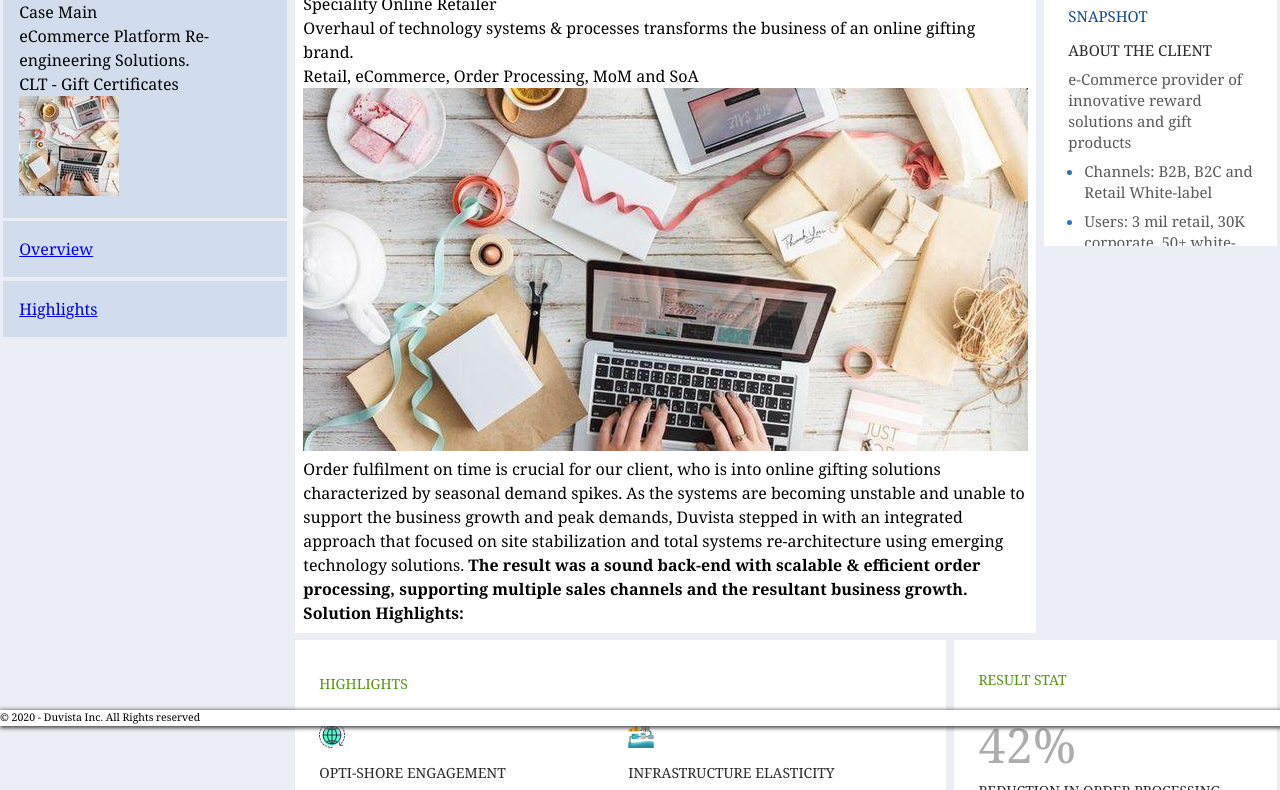
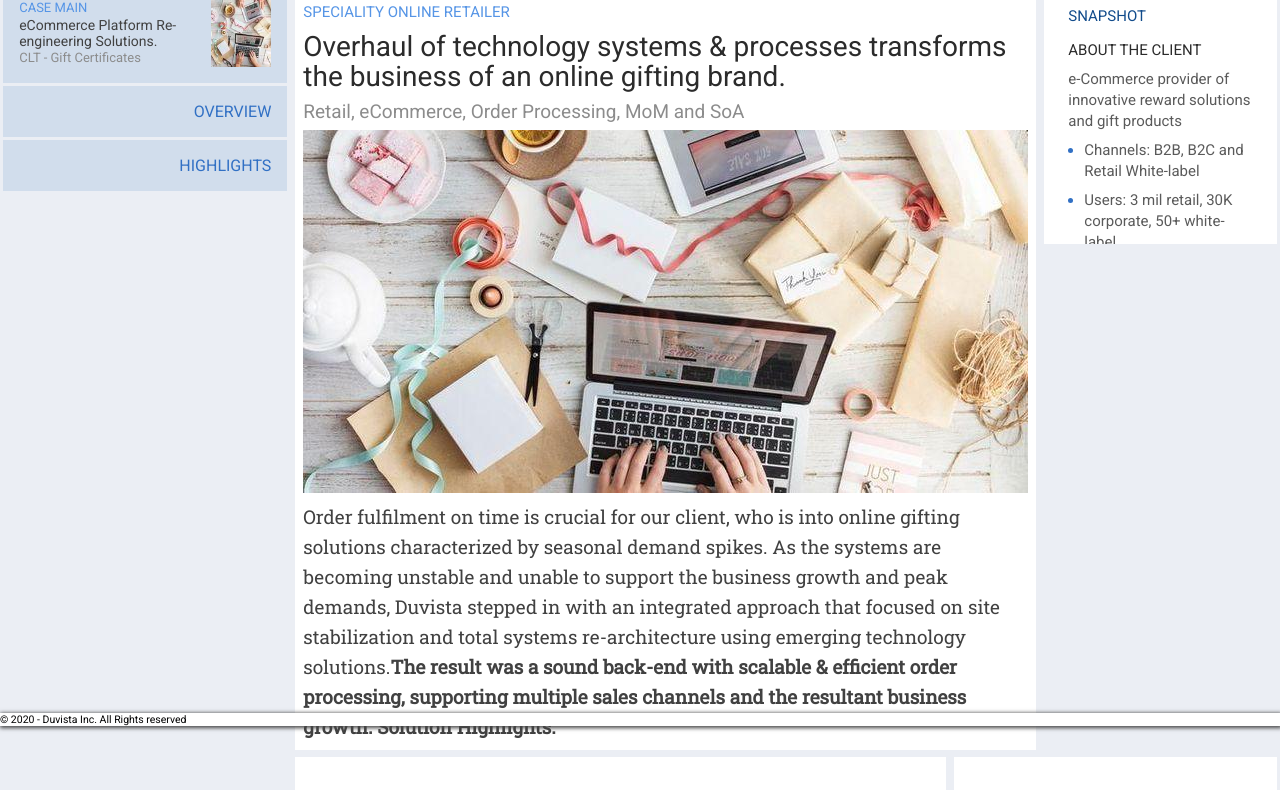
Before and after one commit to gopivjn/new-casewebpage, a plain HTML site: page index.html in a window 1280 px wide. Shown: the part 74-864 px from the top of the page. Drawn offline with Linux system fonts and the light colour scheme.

Commit message:
More styling pending

```diff
--- a/css/style.css
+++ b/css/style.css
@@ -2,6 +2,12 @@
   --bgmain-color:#EBEEF4;
   --primary-color:#FFFFFF;
   --secondary-color:#D1DDEC;
+  --supertitleprimary-color:#5695E6;
+  --supertitlesecondary-color:#3170c4;
+  --titleprimary-color:#2b2b2b;
+  --titlesecondary-color:#414141;
+  --subjects-color:#8c8c8c;
+  --snapshot-color:#114b8b;
   --max-width:1440px;
 }
 
@@ -12,18 +18,13 @@
 }
 
 body {
-  font-family: 'Georgia', sans-serif;
-  line-height: 1.5;
   background: var(--bgmain-color);
+  font-family: 'Roboto', sans-serif;
 }
 
 h1 {
   font-family: 'Georgia', sans-serif;
   font-size: 22px;
-}
-
-h2, h3, h4, h5, h6 {
-  font-family: 'Roboto', sans-serif;
 }
 
 .card {
@@ -39,6 +40,46 @@ h2, h3, h4, h5, h6 {
   margin:0.2rem;
 }
 
+#overview #supertitle-m {
+  font-family: 'Roboto', sans-serif;
+  color: var(--supertitleprimary-color);
+  text-transform: uppercase;
+  font-size: 15px;
+
+}
+#overview #title-m {
+  font-family: 'Roboto', sans-serif;
+  font-size: 28px;
+  font-weight: 500;
+  color: rgb(43, 43, 43);
+}
+#overview #subjects-m {
+  font-family: 'Roboto', sans-serif;
+  color: var(--subjects-color);
+  padding-bottom: 0.2rem;
+}
+#subjects {
+  color: var(--subjects-color);
+  font-size: 13px;
+}
+
+#supertitle{
+  color: var(--supertitleprimary-color);
+  text-transform: uppercase;
+  font-family: 'roboto', sans-serif;
+  font-size: 13px;
+
+}
+
+#title{
+  color: var(--titlesecondary-color);
+  font-size: 14px;
+  font-family: 'roboto', sans-serif;
+
+}
+
+
+
 /* Navigation */
 
 #main-appbar {
@@ -50,7 +91,7 @@ h2, h3, h4, h5, h6 {
   box-shadow: 1px 1px 4px 1px #464646;
 }
 
-#main-appbar .container {
+#main-appbar .app-container {
   display: grid;
   grid-template-columns: 10fr 2fr;
   align-items: center;
@@ -77,7 +118,35 @@ h2, h3, h4, h5, h6 {
 #main-appbar .user {
   width: 38px;
 }
+#main-appbar .app-icons {
+padding-bottom:0.2rem;
+}
 
+/* Nav and Namecard */
+
+.namecard {
+  display: flex;
+}
+.namecard p {
+margin-bottom: 0.1rem;
+}
+.namecard img {
+width: 60px;
+}
+
+.nav {
+  display: flex;
+  justify-content: flex-end;
+}
+.nav a {
+  text-decoration: none;
+  color: var(--supertitlesecondary-color);
+  text-transform: uppercase;
+}
+
+.nav a {
+  text-decoration: none;
+}
 /* Main Content */
 
 #main-content .main-container {
@@ -105,14 +174,33 @@ h2, h3, h4, h5, h6 {
 }
 
 #top-row #snapshot {
-    height: 262px;
+    height: 260px;
     overflow: scroll;
 }
 /* Overview */
 
-/* #top-row > *:first-child {
-  grid-row: 1 / span 2;
-} */
+#overview p {
+    font-family: "Roboto Slab";
+    color: #414141;
+    font-size: 19.012px;
+    line-height: 30px;
+    vertical-align: baseline;
+    letter-spacing: normal;
+    word-spacing: 0px;
+    margin: 0px;
+    padding-top: 5px;
+    font-weight: 300;
+    text-transform: none;
+}
+
+.bold {
+  font-family: "Roboto Slab";
+  color: #414141;
+  font-weight: 500;
+  font-size: 19px;
+
+}
+
 /* Snapshot */
 
 .shead{
@@ -333,7 +421,7 @@ p span{
 
 .vsets img{
 
-    color: rgb(173, 173, 173);
+    /* color: rgb(173, 173, 173);
     background: none;
     user-select: none;
     display: block;
@@ -347,11 +435,11 @@ p span{
     margin-right: 0px;
     border: none;
     letter-spacing: 0.5px;
-    text-transform: uppercase;
-    max-height: 52px;
-    line-height: 42px;
-    font-weight: 300;
-    padding: 12px 0px 14px;
+    text-transform: uppercase;*/
+    height: 52px;
+    /* line-height: 52px; */
+    /* font-weight: 300;
+    padding: 12px 0px 14px; */
 }
 .vbody{
     color:#000000;
@@ -505,13 +593,13 @@ p span{
 .wavatar{
     color:#adadad;
     font-size:48px;
-    line-height:42px;
+    /* line-height:42px;
     vertical-align:baseline;
     letter-spacing:0.5px;
     word-spacing:0px;
-    margin:0px;
+    margin:0px; */
     padding:12px 0px 14px;
-    font-weight:300;
+    font-weight:lighter;
     text-transform:uppercase;
 }
 .wtitle{
--- a/index.html
+++ b/index.html
@@ -11,23 +11,26 @@
     <!-- App Bar -->
 
   <nav id="main-appbar">
-    <div class="container">
-      <h1>Duvista Case Study</h1>
-      <ul>
-        <li><img src="./img/user.png" alt="News Grid" class="user"></li>
-        <li><img src="./img/logo.png" alt="News Grid" class="logo"></li>
-      </ul>
+    <div class="app-container">
+        <h1>Duvista Case Study</h1>
+      <div class="app-icons">
+        <ul>
+          <li><img src="./img/user.png" alt="" class="user"></li>
+          <li><img src="./img/logo.png" alt="" class="logo"></li>
+        </ul>
+      </div>
     </div>
   </nav>
-    <!-- Showcase -->
   <main>
     <section id="main-content">
       <div class="main-container">
         <section class="nav-card">
           <div class="namecard card-side">
+            <div>
             <p id="supertitle">Case Main</p>
             <p id="title">eCommerce Platform Re-engineering Solutions.</p>
             <p id="subjects">CLT - Gift Certificates</p>
+            </div>
             <img src="./img/thumb_banner.jpg" alt="">
           </div>
           <div class="nav card-side">
@@ -42,15 +45,15 @@
           <div class="content-container"></div>
             <div id="top-row">
               <div id="overview" class="card">
-                <p id="supertitle">Speciality Online Retailer</p>
-                <p id="title">Overhaul of technology systems & processes transforms the business of an online gifting brand.</p>
-                <p id="subjects">Retail, eCommerce, Order Processing, MoM and SoA</p>
+                <p id="supertitle-m">Speciality Online Retailer</p>
+                <p id="title-m">Overhaul of technology systems & processes transforms the business of an online gifting brand.</p>
+                <p id="subjects-m">Retail, eCommerce, Order Processing, MoM and SoA</p>
                 <img src="./img/banner.jpg" alt="">
                 <p>
                   Order fulfilment on time is crucial for our client, who is into online gifting solutions characterized by seasonal
                   demand spikes. As the systems are becoming unstable and unable to support the business growth and peak demands, Duvista
                   stepped in with an integrated approach that focused on site stabilization and total systems re-architecture using
-                  emerging technology solutions. <strong>The result was a sound back-end with scalable & efficient order processing, supporting
+                  emerging technology solutions.<strong>The result was a sound back-end with scalable & efficient order processing, supporting
                   multiple sales channels and the resultant business growth. Solution Highlights:</strong>
                 </p>
               </div>
```
